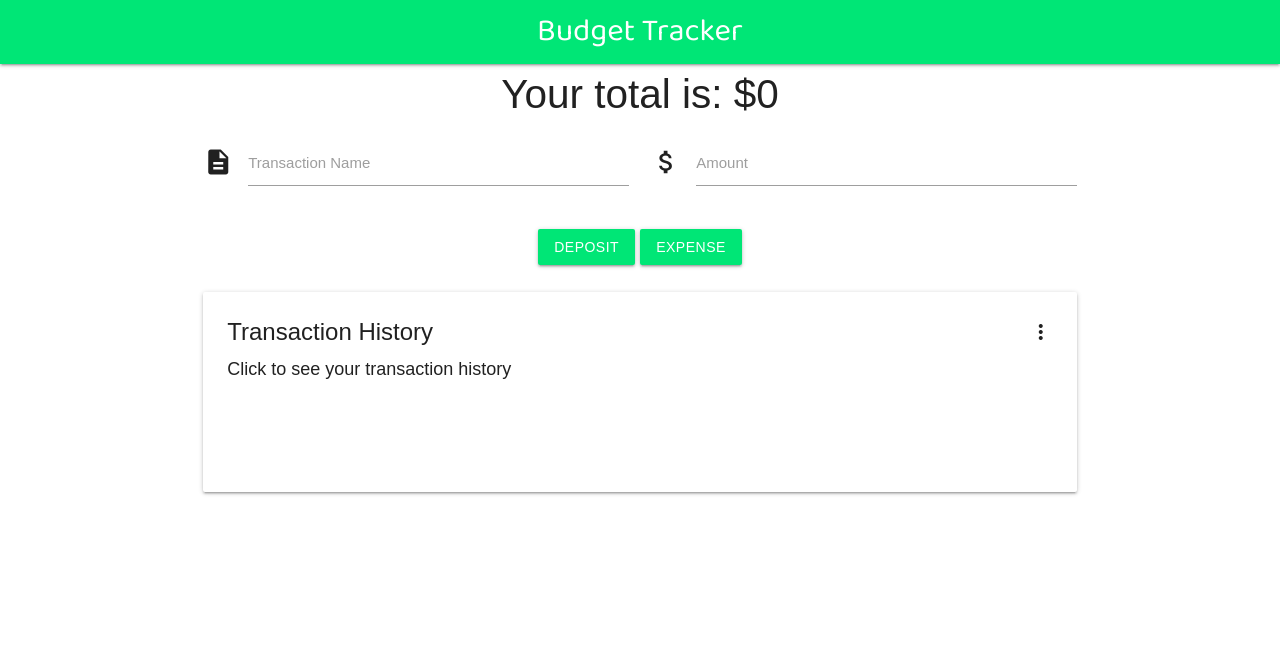
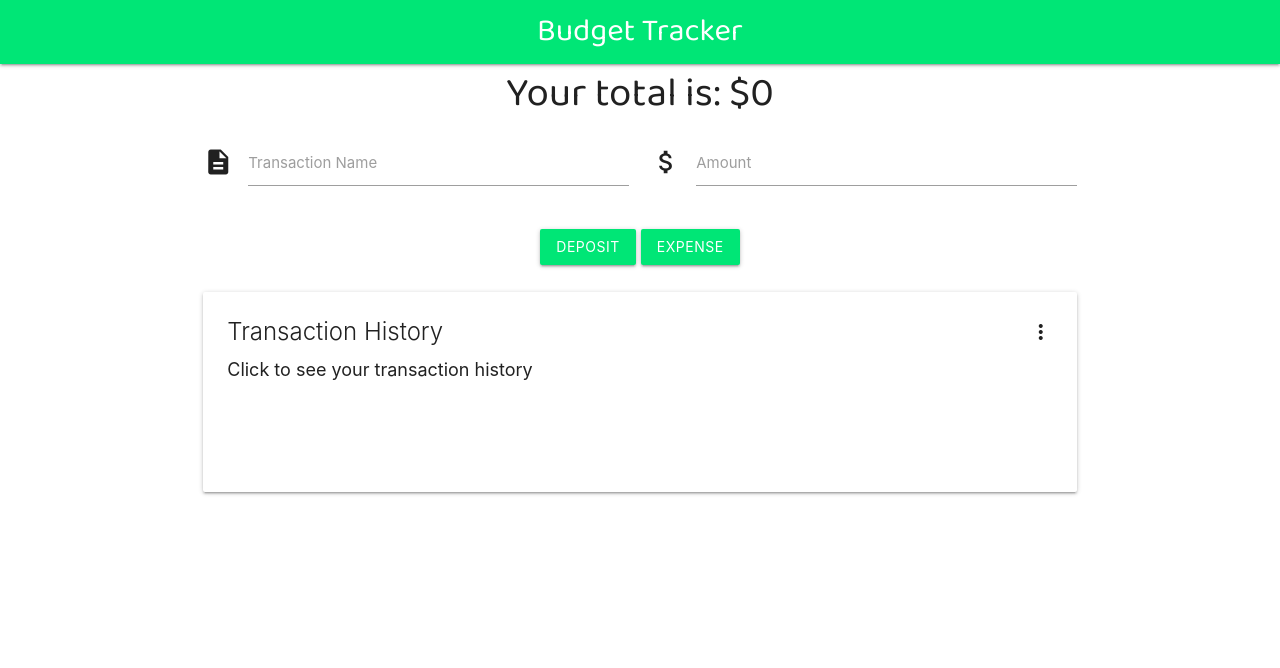
Before and after one commit to thebriankilpatrick/budgetTracker, a website: page public/index.html in a window 1280 px wide. Drawn offline with nearby package versions, Linux system fonts and the light colour scheme; no server answers.

Commit message:
Added further styling

```diff
--- a/public/index.html
+++ b/public/index.html
@@ -45,8 +45,8 @@
           </div>
         </div>
         <div class="container center-align">
-          <a id="add-btn" class="waves-effect waves-light btn green accent-3 btnMargin">Deposit</a>
-          <a id="sub-btn" class="waves-effect waves-light btn green accent-3">Expense</a>
+          <a id="add-btn" class="waves-effect waves-light btn green accent-3 btnMargin tooltipped" data-position="top" data-tooltip="Deposit This Amount Into Your Account">Deposit</a>
+          <a id="sub-btn" class="waves-effect waves-light btn green accent-3 tooltipped" data-position="top" data-tooltip="Remove This Amount From Your Account">Expense</a>
         </div>
       </form>
     </div>
--- a/public/index.js
+++ b/public/index.js
@@ -1,5 +1,10 @@
 let transactions = [];
 let myChart;
+
+document.addEventListener('DOMContentLoaded', function() {
+  var elems = document.querySelectorAll('.tooltipped');
+  var instances = M.Tooltip.init(elems);
+});
 
 fetch("/api/transaction")
   .then(response => {
--- a/public/styles.css
+++ b/public/styles.css
@@ -1,6 +1,6 @@
 body {
   font-size: 120%;
-  font-family: Arial;
+  /* font-family: Arial; */
 }
 
 #navbar {
@@ -56,6 +56,7 @@ tr:nth-child(even) {
 
 .total {
   font-size: 150%;
+  font-family: 'Baloo 2', cursive !important;
 }
 
 .form {
```
